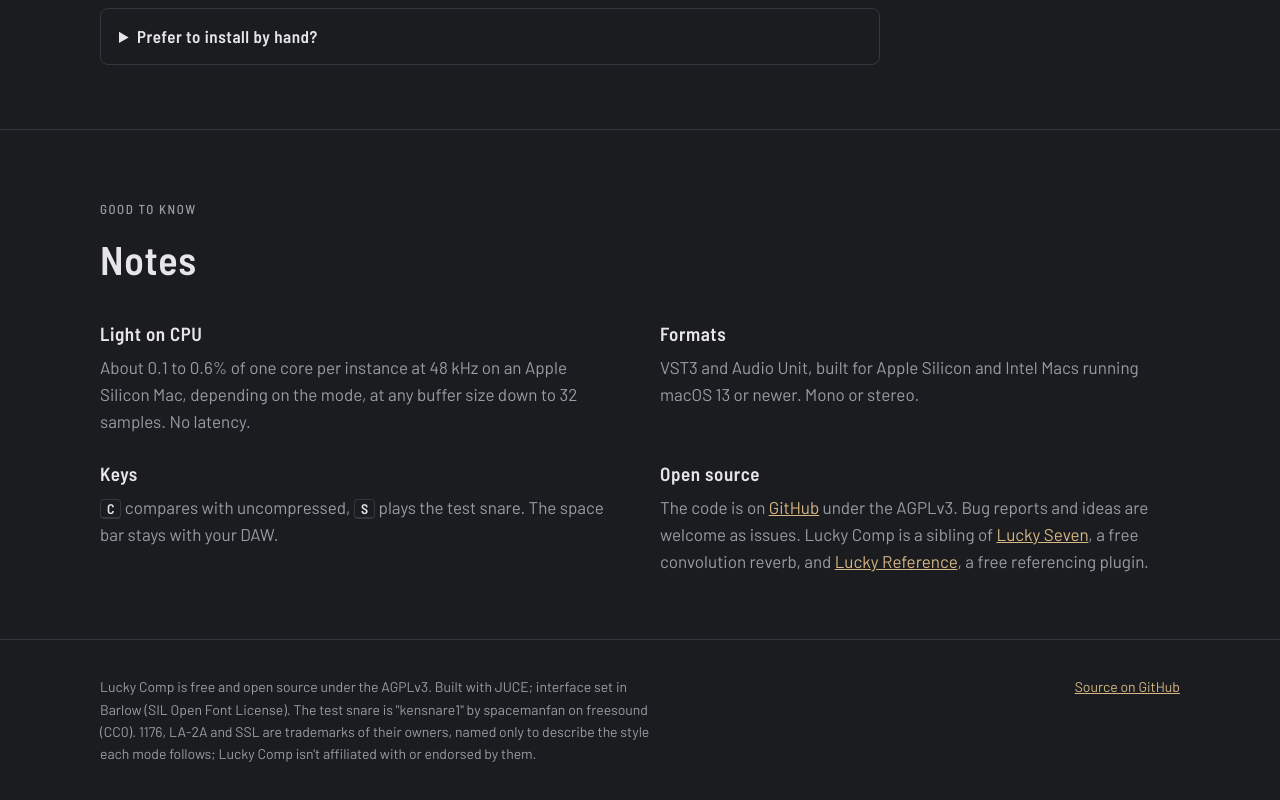
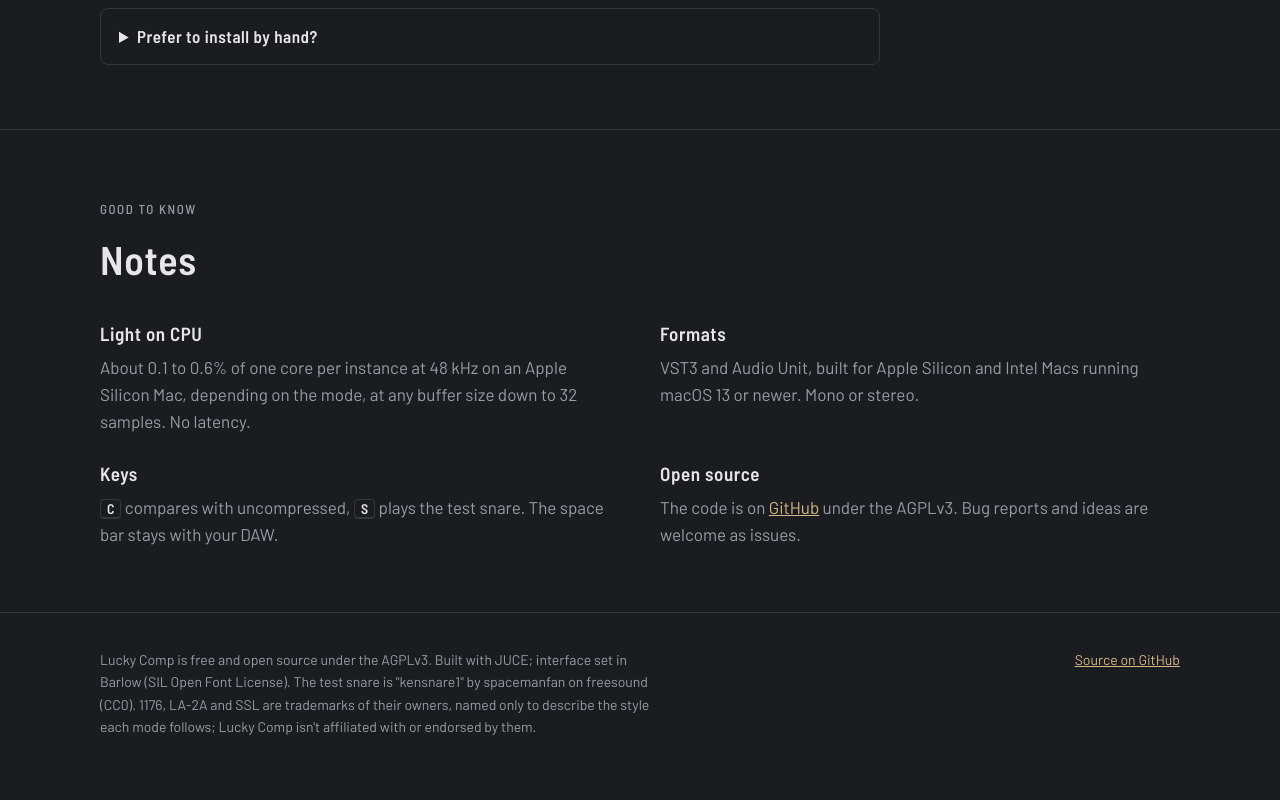
Before and after one commit to tomdmaguire/lucky-comp, a plain HTML site: page docs/index.html in a window 1280 px wide. Shown: the part 4524-5324 px from the top of the page. Drawn offline with Linux system fonts and the light colour scheme.

Commit message:
docs: drop the sibling line from the site
Co-Authored-By: Claude Opus 5.5 <noreply@anthropic.com>

```diff
--- a/docs/index.html
+++ b/docs/index.html
@@ -351,7 +351,7 @@
         </div>
         <div>
           <h3>Open source</h3>
-          <p>The code is on <a href="https://github.com/tomdmaguire/lucky-comp">GitHub</a> under the AGPLv3. Bug reports and ideas are welcome as issues. Lucky Comp is a sibling of <a href="https://tomdmaguire.github.io/lucky-seven/">Lucky Seven</a>, a free convolution reverb, and <a href="https://tomdmaguire.github.io/lucky-reference/">Lucky Reference</a>, a free referencing plugin.</p>
+          <p>The code is on <a href="https://github.com/tomdmaguire/lucky-comp">GitHub</a> under the AGPLv3. Bug reports and ideas are welcome as issues.</p>
         </div>
       </div>
     </div>
```
